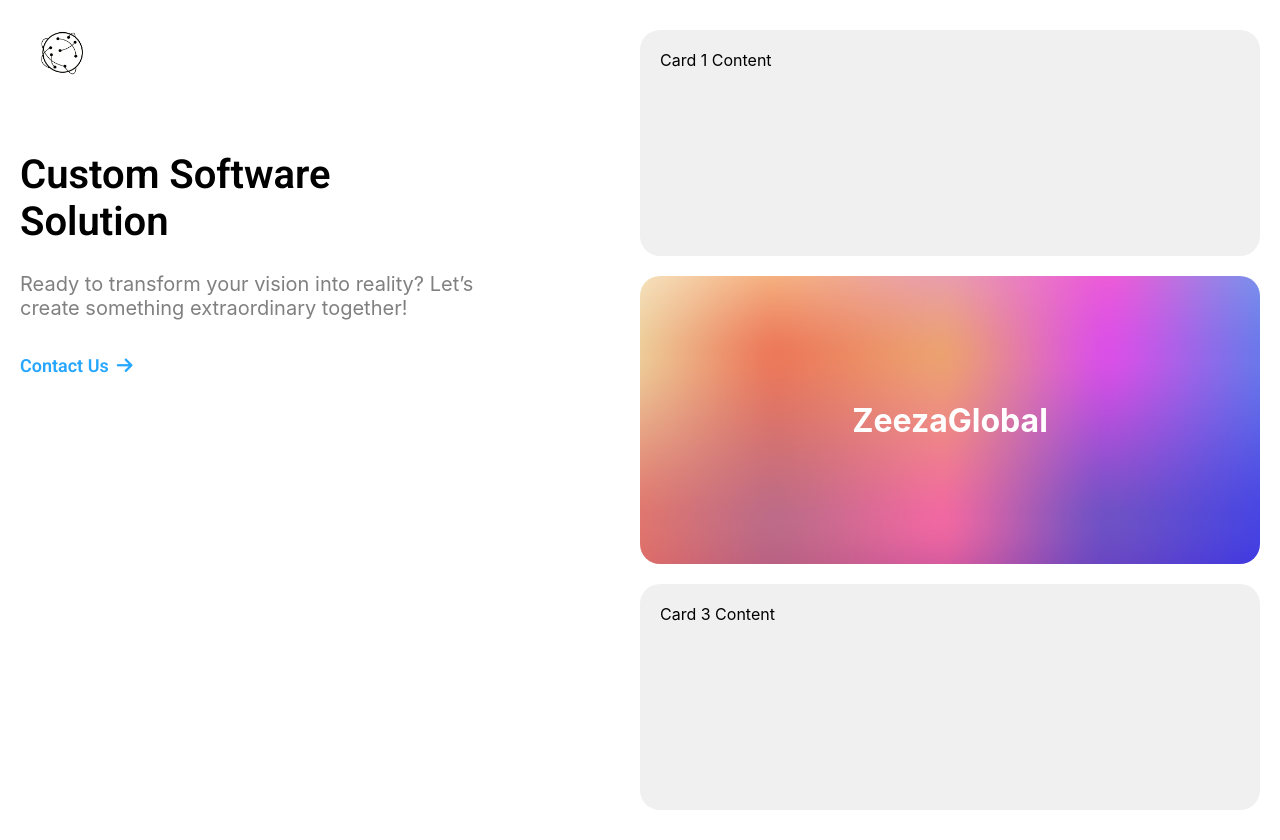
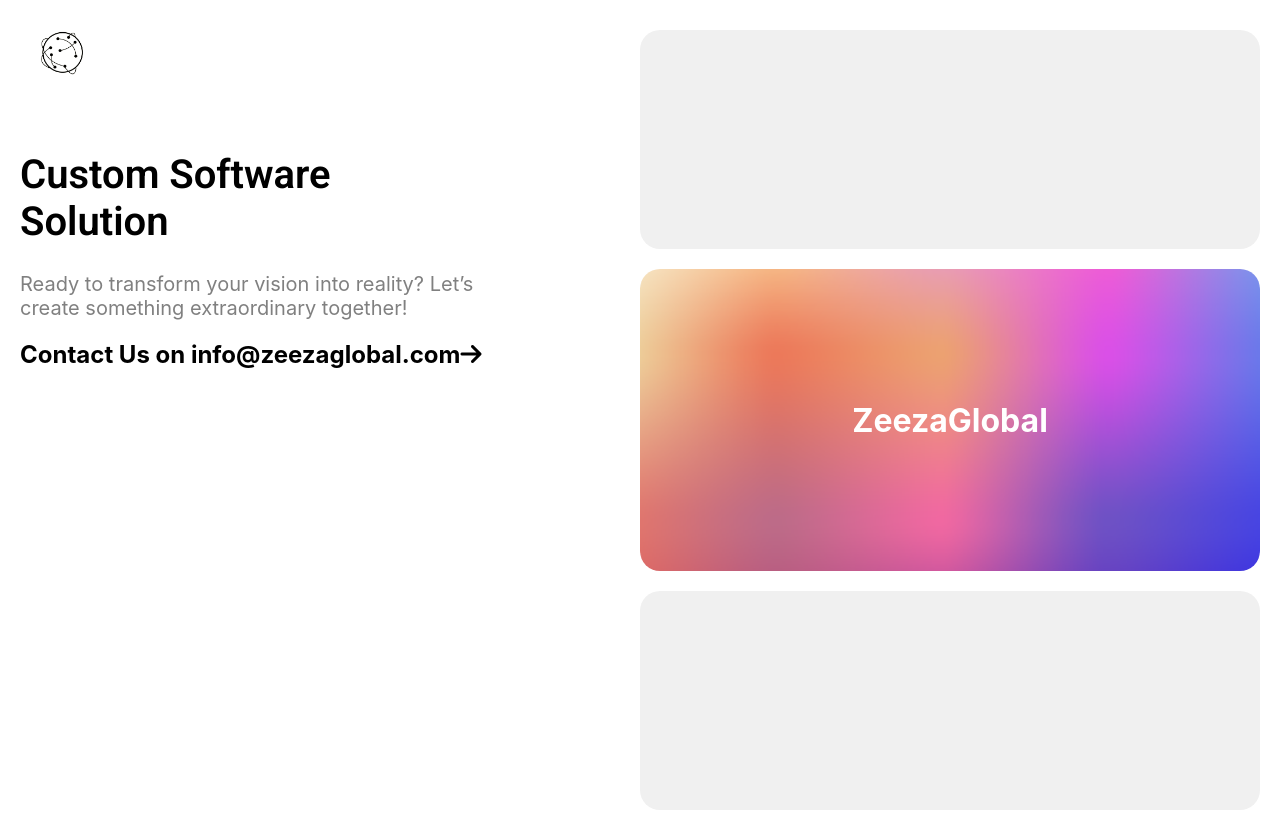
Before and after one commit to zeezaglobal/zeeza-home, a React (Create React App) app: page / in a window 1280 px wide. Built offline with nearby package versions, Linux system fonts and the light colour scheme.

Commit message:
basic design finished

```diff
--- a/public/index.html
+++ b/public/index.html
@@ -7,11 +7,11 @@
     <meta name="theme-color" content="#000000" />
     <meta
       name="description"
-      content="Web site created using create-react-app"
+      content="ZeezaGlobal - Custom Software Solutions running in Winnipeg"
     />
     <link rel="stylesheet" href="https://cdnjs.cloudflare.com/ajax/libs/font-awesome/6.0.0-beta3/css/all.min.css" />
 
-    <link rel="apple-touch-icon" href="%PUBLIC_URL%/logo192.png" />
+    <link rel="apple-touch-icon" href="%PUBLIC_URL%/icon.png" />
     <!--
       manifest.json provides metadata used when your web app is installed on a
       user's mobile device or desktop. See https://developers.google.com/web/fundamentals/web-app-manifest/
--- a/src/pages/Home.js
+++ b/src/pages/Home.js
@@ -14,16 +14,16 @@ const Home = () => {
           Ready to transform your vision into reality? Let’s create something
           extraordinary together!
         </p>
-      <h2 className="textButton">Contact Us<i className="fas fa-arrow-right"></i></h2>
+      <h2 >Contact Us on info@zeezaglobal.com<i className="fas fa-arrow-right"></i></h2>
       </div>
 
 
       <div className="right-section">
-        <div className="card one">Card 1 Content</div>
+        <div className="card one"></div>
         <div className="card two">
             <h1 className="zeezaHeading">ZeezaGlobal</h1>
             </div>
-        <div className="card three">Card 3 Content</div>
+        <div className="card three"></div>
       </div>
     </div>
   );
```
